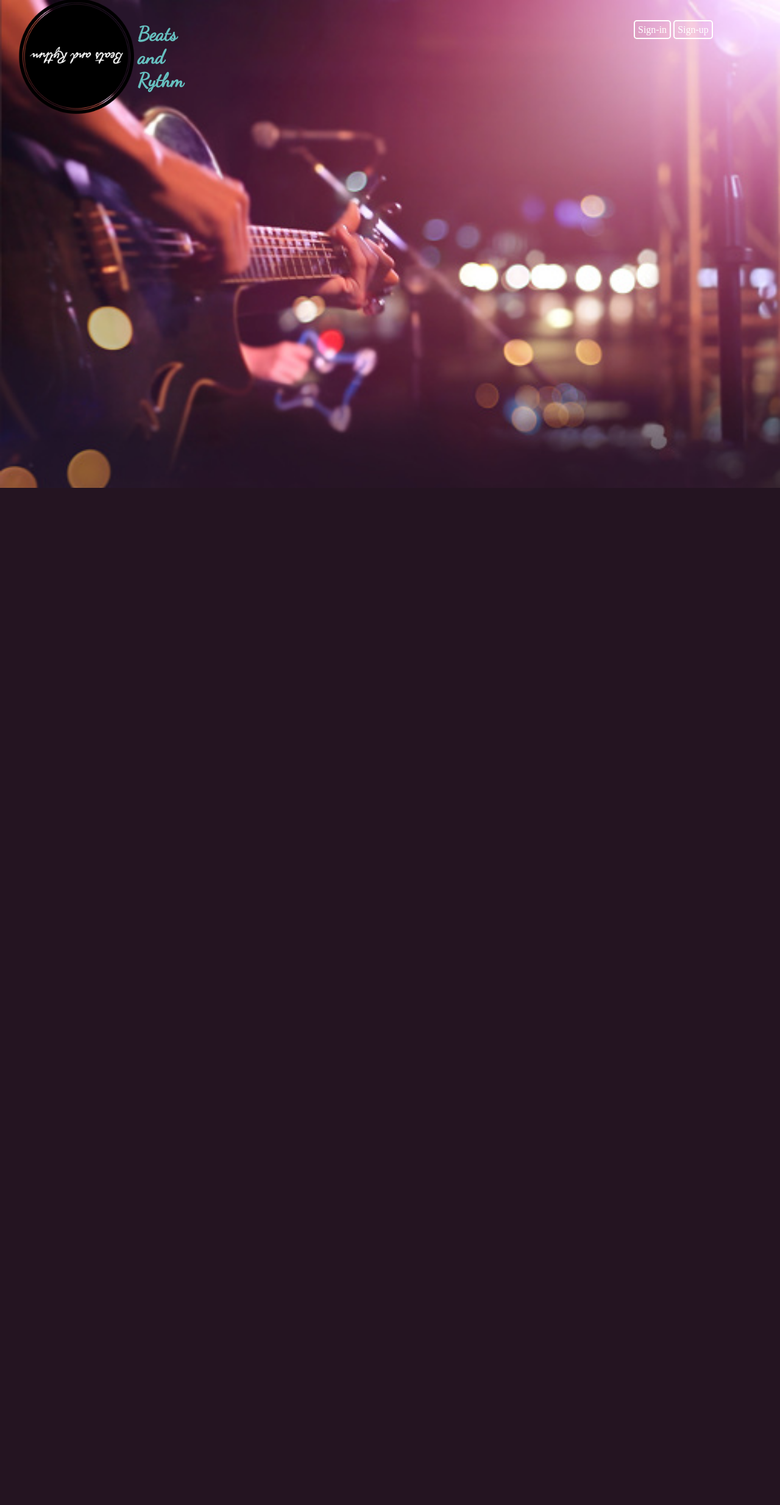
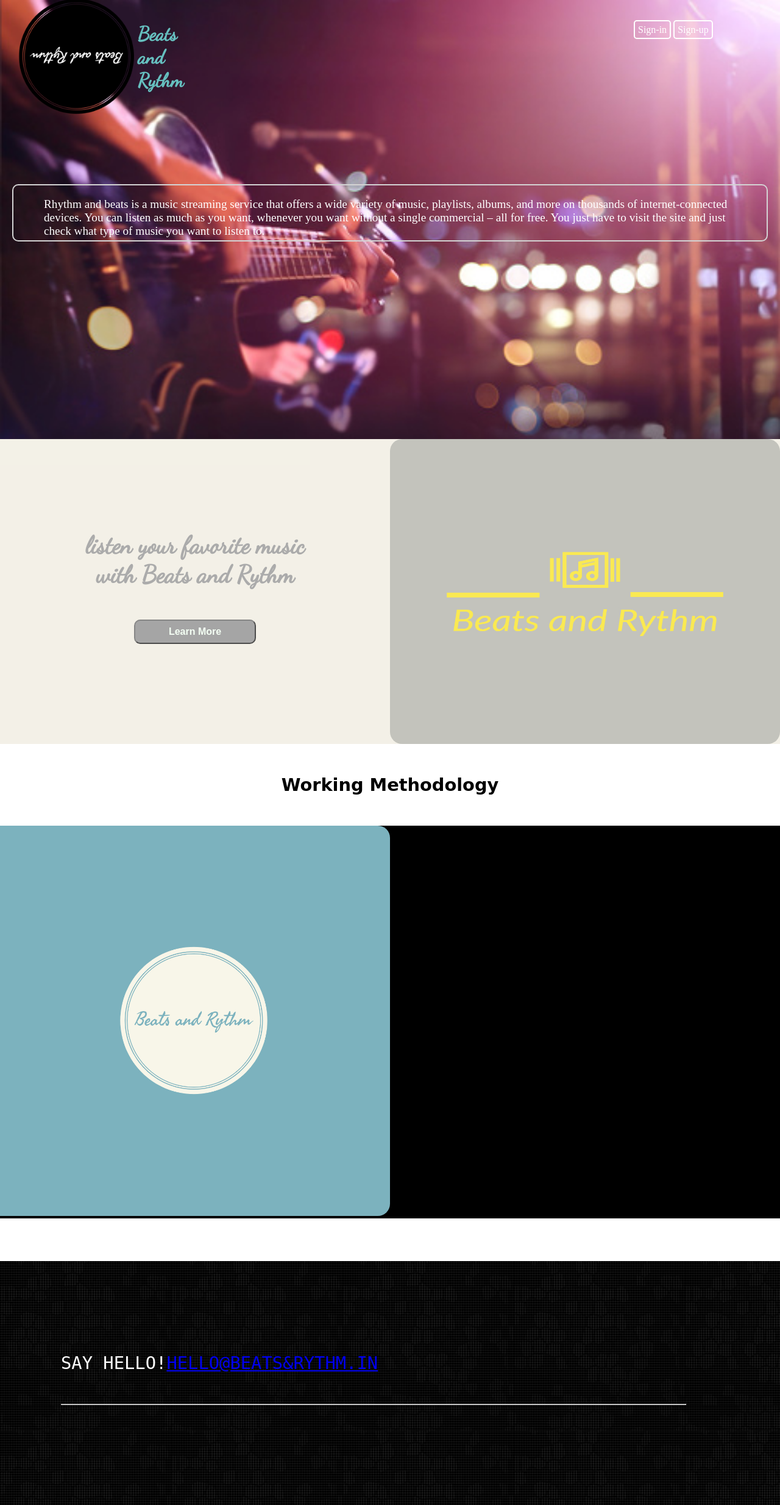
Before and after one commit to D-Coder135/Rhythm_And_Beats-Music-Streaming-Website-, a PHP site: page /Contact-us.html in a window 1280 px wide. Shown: the whole page at 61% size. Before the commit the page ends 800 px from the top, so only its background shows below. Run offline with PHP 8.4, Linux system fonts and the light colour scheme.

Commit message:
Partially Completed contact-us page

```diff
--- a/Contact-us.html
+++ b/Contact-us.html
@@ -35,12 +35,59 @@
                     </li>
                 </ul>
             </nav>
+
+            <div id="header-para">
+            <p>Rhythm and beats is a music streaming service that offers a wide variety of music,
+                playlists, albums, and more on thousands of internet-connected devices. You can
+                listen as much as you want, whenever you want without a single commercial – all for
+                free. You just have to visit the site and just check what type of music you want to
+                listen to.
+                </p>
+            </div>
         </header>
 
         <main>
 
+            <section id=section-1>
+                <div id="section-1-leftdiv">
+
+                <h1>listen your favorite music<br>
+                    with Beats and Rythm</h1>
+                    <button>
+                        <a href="#Learn-More">Learn More</a>
+                    </button>
+                </div>
+
+                <div id="section-1-rightdiv">
+                    <img src="images/beatsAnyRythmGrey.jpg" alt="Beats & Rythm image">
+                </div>
+            </section>
+
+            <div id="h1-div">
+                <p>Working Methodology</p>
+            </div>
+
+
+            <section id="Learn-More">
+
+                <div id="section-2-leftdiv">
+                   <img src="images/beatsAndRythmBlue.jpg" alt="beatsAndRythmBlue-image">
+                </div>
+
+                <div id="section-2-rightdiv">
+                </div>
+
+            </section>
 
         </main>
+
+        <footer>
+            <div>
+                <p>SAY HELLO!<a href="sign-up.html">HELLO@BEATS&RYTHM.IN </a></p>
+
+            </div>
+            <hr>
+        </footer>
 
     </div>
 </body>
--- a/css/contactpage.css
+++ b/css/contactpage.css
@@ -3,16 +3,20 @@
     margin: 0;
 }
 
+html{
+    scroll-behavior: smooth;
+}
+
 #container{
-    background-image: url(../images/backgroundForContactPage.jpg);
-    background-size: cover;
     height: 100vh;
     width: 100vw;
-    background-attachment: fixed;
 }
 
 header{
-    height: 50vh;
+    background-image: url(../images/backgroundForContactPage.jpg);
+    background-size: cover;
+    background-attachment: fixed;
+    height: 90vh;
     width: 100vw;
 }
 
@@ -71,26 +75,134 @@ nav ul li a:hover{
     padding: 10px;
 }
 
+#header-para{
+    font-size: 1.2rem;
+    color: white;
+    height: 50px;
+    width: auto;
+    border: 2px solid lightgray;
+    padding: 20px 50px;
+    margin: -50px 20px 0px 20px;
+    border-radius: 10px;
+}
+
 /* First-Section */
 
-main{
-    margin-top: 300px;
+#section-1{
     height: auto;
+    width: 100vw;
+    text-align: center;
+    color: #888888;
+    background-color: #EEEBDD;
+    opacity: 0.7;
+
+}
+
+#section-1-leftdiv{
+    height: 500px;
+    width: 50vw;
+    display: inline-block;
+}
+
+#section-1-leftdiv h1{
+    font-size: 2.5rem;
+    font-family: 'Dancing Script', cursive;
+    margin-top: 150px;
+}
+
+#section-1-leftdiv button{
+    margin-top: 50px;
+    height: 40px;
+    width: 200px;
+    background-color: gray;
+    border-radius: 10px;
+
+}
+
+#section-1-leftdiv button a{
+    text-decoration: none;
+    color: honeydew;
+    font-size: 1rem;
+    font-weight: bold;
+    transition: all 1s ease-in-out ;
+}
+
+#section-1-leftdiv button:hover{
+    color: white;
+    transition: all 0.8s ease-in-out;
+    background-color: darkslateblue;
+}
+
+#section-1-rightdiv{
+    height: 500px;
+    width: 50vw;
+    float: right;
+}
+
+#section-1-rightdiv img{
+    height: 100%;
+    width: 100%;
+    border-radius: 20px;
+}
+
+/* Seprator div */
+
+#h1-div p{
+    text-align: center;
+    margin-top: 50px;
+    margin-bottom: 50px;
+    font-size: 1.8rem;
+    font-family: cursive;
+    font-weight: 700;
+}
+
+/* Section-2 started */
+
+#Learn-More{
+    height: auto;
+    width: 100vw;
     background-color: black;
 }
 
-section{
-    height: 50vh;
+#section-2-leftdiv{
+    height: auto;
+    width: 50vw;
+    display: inline-block;
+}
+
+#section-2-leftdiv img{
+    height: 100%;
+    width: 50vw;
+    border-top-right-radius: 20px;
+    border-bottom-right-radius: 20px;
+}
+
+#section-2-rightdiv{
+    color: white;
+    height: auto;
+    width: 50vw;
+    float: right;
+}
+
+/* Footer Started */
+
+footer{
+    background-image:url(../images/footer-image.jpg);
+    color: white;
+    margin-top: 70px;
+    height: 400px;
     width: 100vw;
 }
 
-section{
-    margin-top: 100px;
+footer div{
+    padding-top: 150px;
+    font-size: 1.8rem;
+    font-family: monospace;
+    margin-left: 100px;
 }
 
-#first-section{
-    display: inline-block;
-    color: white;
-    font-family: 'Dancing Script', cursive;
-    word-spacing: 0.8rem;
+footer hr{
+    width: 80vw;
+    margin-left: 100px;
+    margin-top: 50px;
 }
--- a/sign-in.html
+++ b/sign-in.html
@@ -14,7 +14,7 @@
       <nav>
         <ul>
           <li>
-            <a href="">Contact-Us</a>
+            <a href="Contact-us.html">Contact-Us</a>
           </li>
           <li>
             <a href="sign-up.html">Sign-Up</a>
--- a/sign-up.html
+++ b/sign-up.html
@@ -14,7 +14,7 @@
         <nav>
           <ul>
             <li>
-              <a href="">Contact-Us</a>
+              <a href="Contact-us.html">Contact-Us</a>
             </li>
             <li>
               <a href="sign-in.html">Sign-in</a>
```
Also changed, not shown: images/footer-image.jpg (added).
